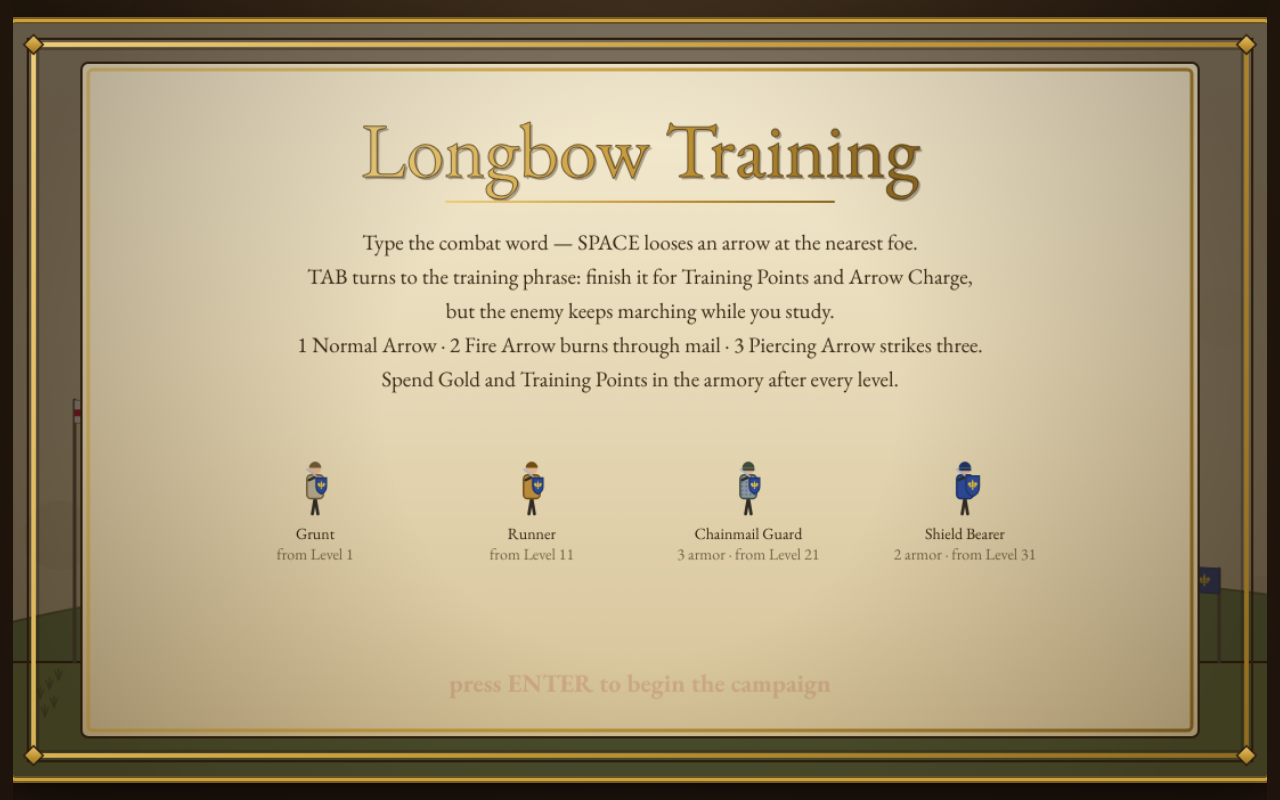
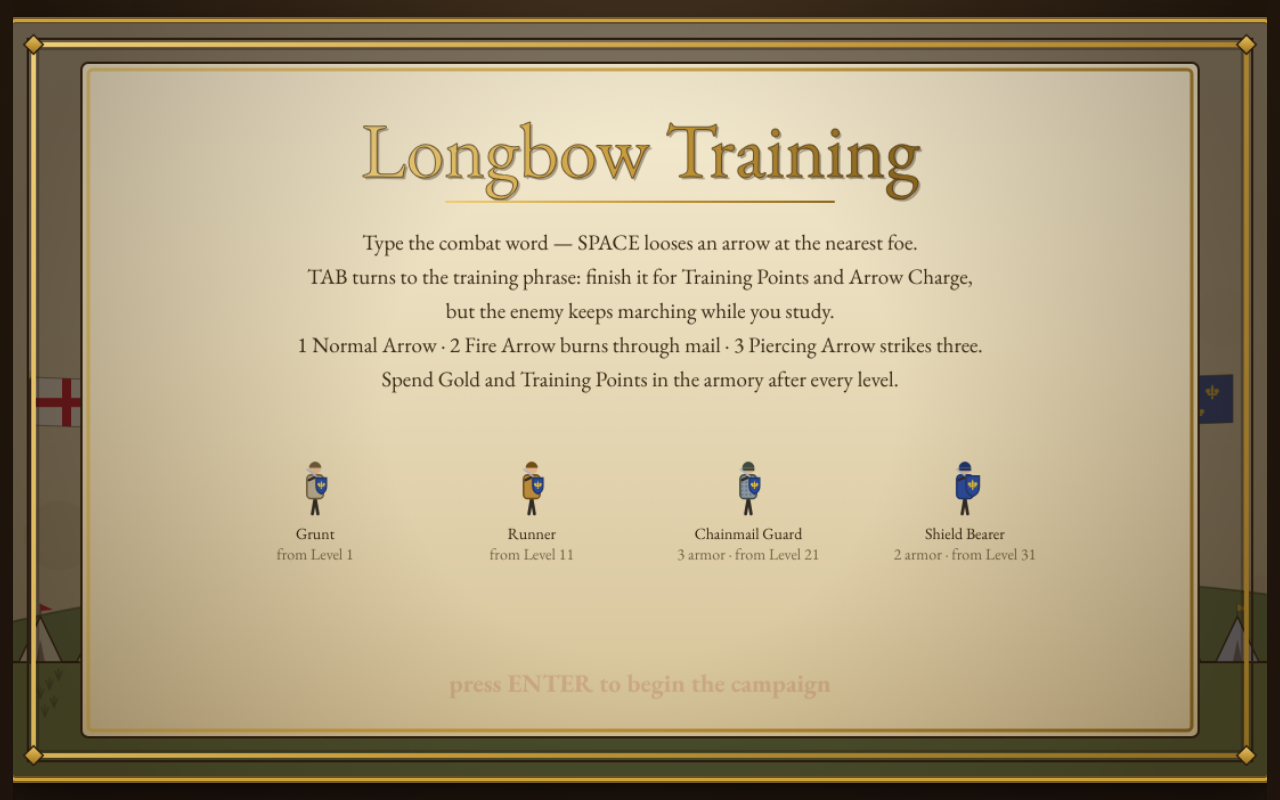
Before and after one commit to fatcong2023/new-typing-game-c, a website: page index.html in a window 1280 px wide. Drawn offline with nearby package versions, Linux system fonts and the light colour scheme; animation ran at ten frames a second; a web font is replaced by a local one.

Commit message:
changes so far

```diff
--- a/index.html
+++ b/index.html
@@ -35,6 +35,6 @@
 </head>
 <body>
 <canvas id="game" aria-label="Longbow typing defense game"></canvas>
-<script type="module" src="./src/gameApp.mjs?v=3"></script>
+<script type="module" src="./src/gameApp.mjs?v=6"></script>
 </body>
 </html>
--- a/src/gameApp.mjs
+++ b/src/gameApp.mjs
@@ -30,7 +30,7 @@ const TOWER_X = 72;
 const TOWER_W = 118;
 const STOP_X = TOWER_X + TOWER_W + 20;
 const SPAWN_X = W + 60;
-const ARROW_GRAVITY = 780; // px/s² — one sky, one gravity for every shaft
+const ARROW_GRAVITY = 680; // px/s² — one sky, one gravity for every shaft
 const DPR = Math.min(window.devicePixelRatio || 1, 2);
 
 canvas.width = W * DPR;
@@ -333,10 +333,10 @@ function fireArrow() {
 // the mark after flightTime. it carries its victims and its damage; nothing is
 // dealt until the arrow actually arrives.
 function launchArrow(aimEnemy, hits, arrowId, weaponDamage) {
-  const launchX = 118, launchY = 500;
+  const launchX = 128, launchY = 500;
   const slow = aimEnemy.statuses.slow.active ? aimEnemy.statuses.slow.multiplier : 1;
   const targetY = GROUND - 58 + aimEnemy.laneOffset;
-  const flightTime = Math.min(1.5, 0.8 + Math.abs(aimEnemy.x - launchX) / 900);
+  const flightTime = Math.min(1.9, 0.95 + Math.abs(aimEnemy.x - launchX) / 700);
   // lead the mark so the shaft falls where the foe will be, not where it was
   const leadX = aimEnemy.x > STOP_X ? aimEnemy.x - aimEnemy.speed * slow * flightTime : aimEnemy.x;
   const targetX = Math.max(STOP_X - 6, leadX);
@@ -614,6 +614,60 @@ function drawBackground() {
     ctx.moveTo(gx, gy); ctx.lineTo(gx + 3, gy - 8);
     ctx.stroke();
   }
+
+  drawCamps();
+}
+
+// a tall heraldic standard: pole + big waving flag (St George or France)
+function drawStandard(px, kind) {
+  const g = GROUND, poleTop = g - 250;
+  ctx.strokeStyle = "#4a4038"; ctx.lineWidth = 4; ctx.lineCap = "round";
+  ctx.beginPath(); ctx.moveTo(px, g); ctx.lineTo(px, poleTop); ctx.stroke();
+  ctx.fillStyle = "#d8c98f";
+  ctx.beginPath(); ctx.arc(px, poleTop - 2, 3.6, 0, 7); ctx.fill();
+  const fw = 62, fh = 42, w = Math.sin(performance.now() / 340 + (kind === "france" ? 2 : 0)) * 2.8;
+  const quad = () => {
+    ctx.beginPath();
+    ctx.moveTo(px, poleTop); ctx.lineTo(px + fw, poleTop + w);
+    ctx.lineTo(px + fw, poleTop + fh + w); ctx.lineTo(px, poleTop + fh);
+    ctx.closePath();
+  };
+  ctx.save(); quad();
+  ctx.fillStyle = kind === "france" ? "#2b4a9b" : "#f4f1e8"; ctx.fill(); ctx.clip();
+  if (kind === "france") {
+    fleurDeLis(px + 18, poleTop + 14 + w / 2, 7, "#e8c33a");
+    fleurDeLis(px + 44, poleTop + 14 + w / 2, 7, "#e8c33a");
+    fleurDeLis(px + 31, poleTop + 32 + w / 2, 7, "#e8c33a");
+  } else {
+    ctx.fillStyle = "#c8102e";
+    ctx.fillRect(px, poleTop + fh / 2 - 4 + w / 2, fw, 8);
+    ctx.fillRect(px + fw / 2 - 4, poleTop - 2, 8, fh + 4);
+  }
+  ctx.restore();
+  ctx.strokeStyle = "rgba(70,60,45,0.55)"; ctx.lineWidth = 1;
+  quad(); ctx.stroke();
+}
+
+// two facing encampments — English colours on the left, French on the right
+function drawCamps() {
+  const g = GROUND;
+  function tent(cx, hw, ht, body, trim) {
+    ctx.fillStyle = body; ctx.strokeStyle = INK; ctx.lineWidth = 1.4;
+    ctx.beginPath(); ctx.moveTo(cx - hw, g); ctx.lineTo(cx, g - ht); ctx.lineTo(cx + hw, g); ctx.closePath();
+    ctx.fill(); ctx.stroke();
+    ctx.fillStyle = "rgba(40,30,18,0.5)";
+    ctx.beginPath(); ctx.moveTo(cx - 4, g); ctx.lineTo(cx, g - ht * 0.5); ctx.lineTo(cx + 4, g); ctx.closePath(); ctx.fill();
+    ctx.strokeStyle = "#5a5245"; ctx.lineWidth = 1.3;
+    ctx.beginPath(); ctx.moveTo(cx, g - ht); ctx.lineTo(cx, g - ht - 11); ctx.stroke();
+    const w = Math.sin(performance.now() / 330 + cx) * 2;
+    ctx.fillStyle = trim;
+    ctx.beginPath(); ctx.moveTo(cx, g - ht - 11); ctx.lineTo(cx + 11, g - ht - 8 + w); ctx.lineTo(cx, g - ht - 5); ctx.closePath(); ctx.fill();
+  }
+  tent(24, 19, 40, "#efe7d0", "#c8102e");
+  tent(70, 14, 30, "#e7dcc0", "#c8102e");
+  tent(W - 26, 19, 40, "#c3cdea", "#e8c33a");
+  tent(W - 72, 14, 30, "#b4c0e0", "#e8c33a");
+  drawStandard(16, "stgeorge");
 }
 
 function fleurDeLis(x, y, s, color) {
@@ -629,26 +683,9 @@ function fleurDeLis(x, y, s, color) {
   ctx.fillRect(x - s * 0.14, y + s * 0.5, s * 0.28, s * 0.42);
 }
 
-// enemy rallying banner planted where the host musters
+// the French host's great banner, flying over their camp on the right
 function drawEnemyBanner() {
-  const px = W - 42, top = GROUND - 82;
-  ctx.strokeStyle = "#5a5245";
-  ctx.lineWidth = 3;
-  ctx.beginPath(); ctx.moveTo(px, GROUND); ctx.lineTo(px, top); ctx.stroke();
-  const wob = Math.sin(performance.now() / 320 + 2) * 2.5;
-  ctx.beginPath();
-  ctx.moveTo(px, top);
-  ctx.lineTo(px - 36, top + wob);
-  ctx.lineTo(px - 27, top + 11 + wob);
-  ctx.lineTo(px - 36, top + 22 + wob);
-  ctx.lineTo(px, top + 22);
-  ctx.closePath();
-  ctx.fillStyle = "#2b4a9b";
-  ctx.fill();
-  ctx.strokeStyle = "#1d3468";
-  ctx.lineWidth = 1;
-  ctx.stroke();
-  fleurDeLis(px - 13, top + 11 + wob / 2, 6, "#e8c33a");
+  drawStandard(W - 92, "france");
 }
 
 // Reskinned: the defended structure is now a cheval de frise — an anti-cavalry
@@ -667,33 +704,6 @@ function drawTower() {
   const brokenCount = hpFrac < 0.33 ? 2 : hpFrac < 0.66 ? 1 : 0;
   const standingUnits = unitCount - brokenCount;
   const standingRight = bx0 + standingUnits * unitW;
-
-  // the line's standard, planted in the ground behind the bowman
-  const fpx = 54, fpTop = 330;
-  ctx.strokeStyle = "#5a5245";
-  ctx.lineWidth = 3;
-  ctx.beginPath(); ctx.moveTo(fpx, groundY); ctx.lineTo(fpx, fpTop); ctx.stroke();
-  const wob = Math.sin(performance.now() / 350) * 2.5;
-  ctx.save();
-  ctx.beginPath();
-  ctx.moveTo(fpx, fpTop);
-  ctx.lineTo(fpx + 34, fpTop + wob);
-  ctx.lineTo(fpx + 34, fpTop + 20 + wob);
-  ctx.lineTo(fpx, fpTop + 20);
-  ctx.closePath();
-  ctx.fillStyle = "#f4f1e8";
-  ctx.fill();
-  ctx.clip();
-  ctx.fillStyle = "#c8102e";
-  ctx.fillRect(fpx, fpTop + 7 + wob / 2, 34, 6);
-  ctx.fillRect(fpx + 13, fpTop - 3, 7, 28);
-  ctx.restore();
-  ctx.strokeStyle = "rgba(90,82,69,0.6)";
-  ctx.lineWidth = 1;
-  ctx.beginPath();
-  ctx.moveTo(fpx, fpTop); ctx.lineTo(fpx + 34, fpTop + wob);
-  ctx.lineTo(fpx + 34, fpTop + 20 + wob); ctx.lineTo(fpx, fpTop + 20);
-  ctx.closePath(); ctx.stroke();
 
   // binding rail behind the stakes, spanning only the still-standing units
   ctx.fillStyle = "#6b4a2a";
@@ -760,90 +770,88 @@ function drawTower() {
 }
 
 function drawArcher() {
-  const x = 88;
+  const x = 98;
   const y = 486;
+  const g = GROUND;
   const target = closestEnemy();
   const ready = app.screen === "playing" && app.model.mode === "combat" && app.wordInput === app.combatWord && app.combatWord.length > 0;
-  const ang = target ? Math.max(-0.5, Math.min(0.45, Math.atan2(y + 40 - (GROUND - 40), target.x - x) * -1)) : 0.35;
-
-  ctx.strokeStyle = "#3a3128";
-  ctx.lineWidth = 3;
+  const ang = target ? Math.max(-0.5, Math.min(0.45, Math.atan2(y + 40 - (g - 40), target.x - x) * -1)) : 0.32;
+
   ctx.lineCap = "round";
-  // planted stance on the ground behind the barricade
+
+  // a sheaf of arrows planted point-down in the turf beside him
+  for (let i = 0; i < 3; i += 1) {
+    const axp = x - 22 + i * 6;
+    ctx.strokeStyle = "#6b4a2a"; ctx.lineWidth = 2;
+    ctx.beginPath(); ctx.moveTo(axp, g - 1); ctx.lineTo(axp - 3, g - 30); ctx.stroke();
+    ctx.strokeStyle = "#d8d2c4"; ctx.lineWidth = 3;
+    ctx.beginPath(); ctx.moveTo(axp - 3, g - 30); ctx.lineTo(axp - 6, g - 36); ctx.stroke();
+  }
+
+  // legs — padded hose with some volume, planted stance
+  ctx.strokeStyle = "#5f4d30"; ctx.lineWidth = 7;
   ctx.beginPath();
-  ctx.moveTo(x, y + 44);
-  ctx.lineTo(x - 8, y + 74);
-  ctx.moveTo(x, y + 44);
-  ctx.lineTo(x + 7, y + 74);
+  ctx.moveTo(x - 1, y + 42); ctx.lineTo(x - 7, y + 72);
+  ctx.moveTo(x + 3, y + 42); ctx.lineTo(x + 9, y + 72);
   ctx.stroke();
-  // straight back
-  ctx.beginPath(); ctx.moveTo(x, y + 10); ctx.lineTo(x, y + 46); ctx.stroke();
-
-  // quiver at the hip
-  ctx.save();
-  ctx.translate(x - 9, y + 40);
-  ctx.rotate(0.5);
-  ctx.fillStyle = "#6b4a2a";
-  ctx.fillRect(-3, -9, 6, 15);
-  ctx.strokeStyle = "#5b4325";
-  ctx.lineWidth = 1.4;
+  ctx.fillStyle = "#3a2c1a";
+  ctx.beginPath(); ctx.ellipse(x - 8, y + 73, 5, 3, 0, 0, 7); ctx.fill();
+  ctx.beginPath(); ctx.ellipse(x + 10, y + 73, 5, 3, 0, 0, 7); ctx.fill();
+
+  // padded jack / jupon in white St George livery
+  ctx.fillStyle = "#f2eddd"; ctx.strokeStyle = INK; ctx.lineWidth = 1.4;
   ctx.beginPath();
-  ctx.moveTo(-1, -9); ctx.lineTo(-2, -15);
-  ctx.moveTo(2, -9); ctx.lineTo(1, -15);
-  ctx.stroke();
-  ctx.restore();
-
-  // longbowman's surcoat — white with St George's cross
-  ctx.fillStyle = "#f4f1e8";
-  ctx.fillRect(x - 7, y + 8, 14, 20);
+  ctx.moveTo(x - 11, y + 6); ctx.lineTo(x + 11, y + 6);
+  ctx.lineTo(x + 9, y + 43); ctx.lineTo(x - 9, y + 43);
+  ctx.closePath(); ctx.fill(); ctx.stroke();
+  ctx.strokeStyle = "rgba(120,105,80,0.45)"; ctx.lineWidth = 0.8;
+  for (let qx = -6; qx <= 6; qx += 4) { ctx.beginPath(); ctx.moveTo(x + qx, y + 8); ctx.lineTo(x + qx, y + 42); ctx.stroke(); }
   ctx.fillStyle = "#c8102e";
-  ctx.fillRect(x - 1.5, y + 8, 3, 20);
-  ctx.fillRect(x - 7, y + 16, 14, 3);
-  ctx.strokeStyle = "rgba(60,50,40,0.35)";
-  ctx.lineWidth = 1;
-  ctx.strokeRect(x - 7, y + 8, 14, 20);
-
-  // hooded head, eyes on the field
+  ctx.fillRect(x - 2, y + 6, 4, 37);
+  ctx.fillRect(x - 11, y + 20, 22, 4);
+  ctx.strokeStyle = "#4a3320"; ctx.lineWidth = 2.4;
+  ctx.beginPath(); ctx.moveTo(x - 10, y + 41); ctx.lineTo(x + 10, y + 41); ctx.stroke();
+
+  // face under a broad-brimmed kettle helmet
   ctx.fillStyle = "#e0b48e";
-  ctx.beginPath(); ctx.arc(x + 1, y - 1, 7, 0, 7); ctx.fill();
-  ctx.fillStyle = "#4e6b3a";
-  ctx.beginPath(); ctx.arc(x + 1, y - 2, 7.4, Math.PI * 0.95, Math.PI * 1.95); ctx.fill();
-
-  // arms to the great warbow
-  const bx = x + 26, by = y + 16;
-  const pull = ready ? -10 : 0;
-  ctx.strokeStyle = "#3a3128";
-  ctx.lineWidth = 3;
-  ctx.beginPath(); ctx.moveTo(x, y + 14); ctx.lineTo(bx, by); ctx.stroke();
-  ctx.beginPath();
-  ctx.moveTo(x, y + 14);
-  if (ready) ctx.lineTo(bx + pull, by);
-  else ctx.lineTo(x - 5, y + 28);
-  ctx.stroke();
-
+  ctx.beginPath(); ctx.arc(x + 1, y - 4, 6.5, 0, 7); ctx.fill();
+  ctx.fillStyle = "#aab0b8"; ctx.strokeStyle = INK; ctx.lineWidth = 1.2;
+  ctx.beginPath(); ctx.arc(x + 1, y - 6, 8, Math.PI, 0); ctx.fill(); ctx.stroke();
+  ctx.fillStyle = "#c2c7cf";
+  ctx.beginPath(); ctx.ellipse(x + 1, y - 6, 13, 3.4, 0, 0, 7); ctx.fill(); ctx.stroke();
+
+  // front (bow) arm reaching to the grip
+  const bx = x + 15, by = y + 16;
+  const pull = ready ? -12 : 0;
+  ctx.strokeStyle = "#e6e0cf"; ctx.lineWidth = 5;
+  ctx.beginPath(); ctx.moveTo(x + 6, y + 10); ctx.lineTo(bx, by); ctx.stroke();
+
+  // the great warbow — a tall D-stave, taller than the man, tinted by the arrow
   ctx.save();
   ctx.translate(bx, by);
   ctx.rotate(-ang);
-  // the warbow — tinted faintly by the chosen arrow
+  const R = 36;
   ctx.strokeStyle = app.model.activeArrowId === "normal" ? "#7a4a22" : ARROW_TINTS[app.model.activeArrowId] ?? "#7a4a22";
-  ctx.lineWidth = 3;
-  ctx.beginPath(); ctx.arc(0, 0, 22, -Math.PI / 2.15, Math.PI / 2.15); ctx.stroke();
-  const tipX = 22 * Math.cos(Math.PI / 2.15), tipY = 22 * Math.sin(Math.PI / 2.15);
-  ctx.strokeStyle = "#e8e4d8";
-  ctx.lineWidth = 1;
+  ctx.lineWidth = 3.5;
+  ctx.beginPath(); ctx.arc(0, 0, R, -Math.PI / 2.05, Math.PI / 2.05); ctx.stroke();
+  const tipX = R * Math.cos(Math.PI / 2.05), tipY = R * Math.sin(Math.PI / 2.05);
+  ctx.strokeStyle = "#efe9dc"; ctx.lineWidth = 1;
+  ctx.beginPath(); ctx.moveTo(tipX, -tipY); ctx.lineTo(pull, 0); ctx.lineTo(tipX, tipY); ctx.stroke();
+  if (ready) {
+    ctx.strokeStyle = "#5b4325"; ctx.lineWidth = 2;
+    ctx.beginPath(); ctx.moveTo(pull, 0); ctx.lineTo(32, 0); ctx.stroke();
+    ctx.fillStyle = "#c9cdd4";
+    ctx.beginPath(); ctx.moveTo(32, 0); ctx.lineTo(26, -3); ctx.lineTo(26, 3); ctx.closePath(); ctx.fill();
+  }
+  ctx.restore();
+
+  // rear (draw) arm — hauled back to the cheek at full draw
+  ctx.strokeStyle = "#e6e0cf"; ctx.lineWidth = 5;
   ctx.beginPath();
-  ctx.moveTo(tipX, -tipY);
-  ctx.lineTo(pull, 0);
-  ctx.lineTo(tipX, tipY);
+  ctx.moveTo(x - 4, y + 10);
+  if (ready) ctx.lineTo(x - 2, y + 2);
+  else ctx.lineTo(x - 9, y + 24);
   ctx.stroke();
-  if (ready) {
-    ctx.strokeStyle = "#5b4325";
-    ctx.lineWidth = 2;
-    ctx.beginPath(); ctx.moveTo(pull, 0); ctx.lineTo(26, 0); ctx.stroke();
-    ctx.fillStyle = "#c9cdd4";
-    ctx.beginPath(); ctx.moveTo(26, 0); ctx.lineTo(20.5, -3); ctx.lineTo(20.5, 3); ctx.closePath(); ctx.fill();
-  }
-  ctx.restore();
 }
 
 // shared figure so the field and the start-screen legend match
@@ -927,7 +935,8 @@ function drawEnemyFigure(enemy, knockLunge) {
 }
 
 function drawEnemy(enemy) {
-  const scale = enemy.id === "boss" ? 1.55 : enemy.id === "brute" ? 1.2 : enemy.id === "swarm" ? 0.85 : 1;
+  // 1.4x base so the French host stands eye-to-eye with the English bowman
+  const scale = (enemy.id === "boss" ? 1.55 : enemy.id === "brute" ? 1.2 : enemy.id === "swarm" ? 0.85 : 1) * 1.4;
   ctx.save();
   const knocking = enemy.dyingTimer <= 0 && enemy.alive && enemy.x <= STOP_X;
   const knockLunge = knocking ? Math.abs(Math.sin(enemy.attackTimer / 1.2 * Math.PI)) : 0;
@@ -1365,6 +1374,33 @@ function drawShop() {
     wallsWhole ? "the barricade already stands whole" : "carpenters mend the stakes, +60 HP",
     null, canAffordUpgrade(app.model, "repair"), wallsWhole ? "line whole" : null);
   y += 48;
+
+  // the foes massing for the next assault, so the player can plan purchases
+  const nextLevel = app.model.level + 1;
+  const nextIds = getLevelConfig(nextLevel).enemyIds;
+  ctx.textAlign = "center";
+  ctx.font = "italic 15px " + BODY;
+  ctx.fillStyle = "rgba(122,20,32,0.85)";
+  ctx.fillText("Next assault — foes sighted for Level " + nextLevel, W / 2, y + 6);
+  const rowY = y + 84;
+  const gap = Math.min(180, 520 / Math.max(1, nextIds.length));
+  let ex = W / 2 - gap * (nextIds.length - 1) / 2;
+  for (const id of nextIds) {
+    const type = ENEMY_TYPES.find((t) => t.id === id);
+    const dummy = { id, phase: 0.8, maxArmor: type.armor, statuses: null };
+    ctx.save();
+    ctx.translate(ex, rowY);
+    drawEnemyFigure(dummy, 0);
+    ctx.restore();
+    ctx.fillStyle = "#33240f";
+    ctx.font = "12px " + BODY;
+    ctx.fillText(type.name, ex, rowY + 24);
+    if (type.armor > 0) {
+      ctx.fillStyle = "rgba(70,52,26,0.7)";
+      ctx.fillText(type.armor + " armor", ex, rowY + 40);
+    }
+    ex += gap;
+  }
 
   ctx.textAlign = "center";
   const pulse = 0.55 + 0.45 * Math.sin(performance.now() / 300);
```
Also changed, not shown: .playwright-cli/page-2026-07-18T05-35-38-925Z.yml (added), 1 other file.
